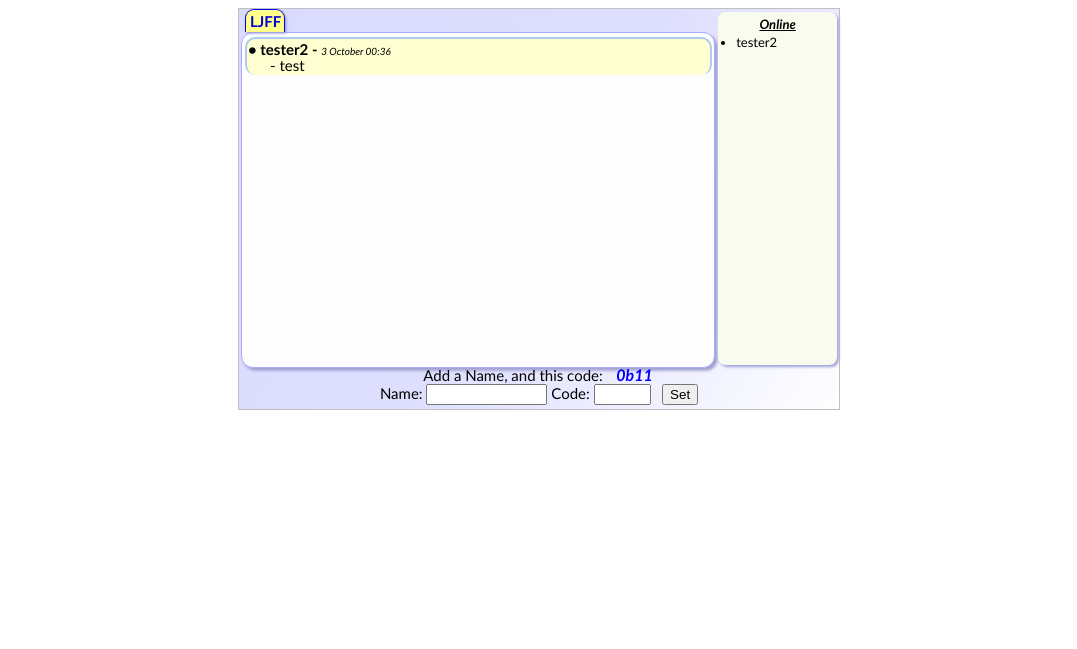
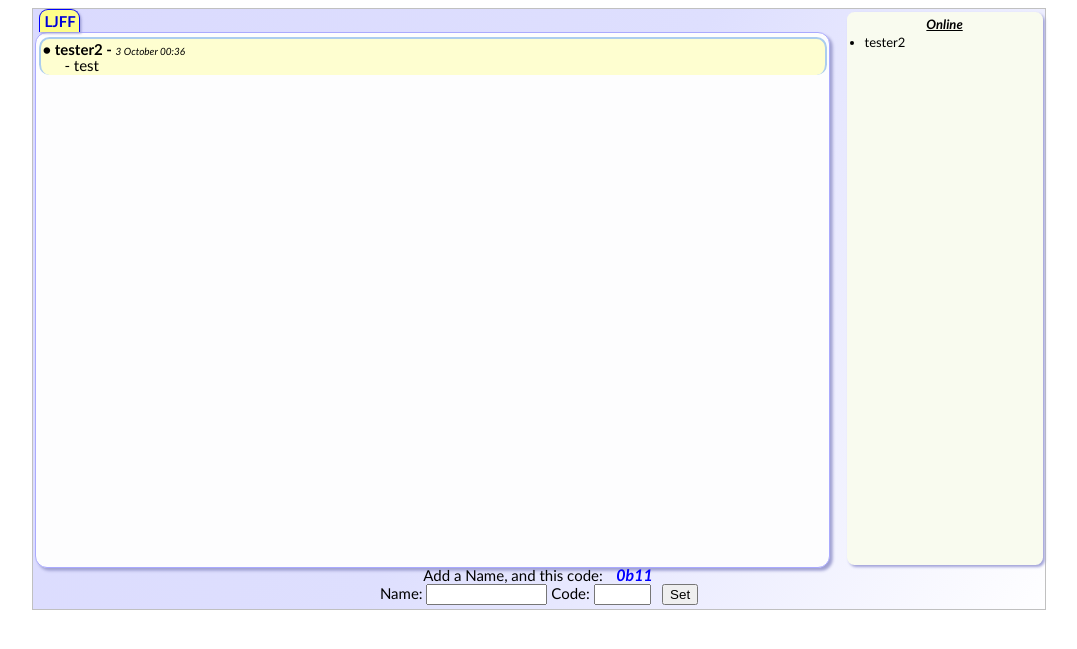
Before and after one commit to T4SG/columbus-team-15, a PHP site: page / in a window 1280 px wide. Shown: the top 649 px of the page, without its empty margins (101-1178 px from the left). Run offline with PHP 8.4, Linux system fonts and the light colour scheme.

Commit message:
fix size

```diff
--- a/chat/chatfiles/chatstyle.css
+++ b/chat/chatfiles/chatstyle.css
@@ -1,7 +1,8 @@
 /* chat */
 #chatarea {
  margin:2px auto;
- width:600px;
+ height: :80%;
+ width:80%;
  position:relative;
  background-color:#e1e1fe;
  border:1px solid silver;
@@ -28,7 +29,7 @@
 }
 #chatrooms {
  margin:3px auto 0px 2px;
- width:78%;
+ width:85%;
 }
 #chatrooms .chatroom {
  margin-right:3px;
@@ -64,7 +65,7 @@
  top:3px;
  right:2px;
  width:18.8%;
- height:349px;
+ height:549px;
  position:absolute;
  background-color:#f9fbef;
  overflow:auto;
@@ -92,7 +93,7 @@
 #chats {
  margin:2px auto 3px 2px;
  width:78%;
- height:330px;
+ height:530px;
  border:1px solid #aaaafe;
  background-color:#fdfdfe;
  overflow:auto;
--- a/chat/chattxt/LJFF.txt
+++ b/chat/chattxt/LJFF.txt
@@ -1 +1 @@
-{"time":1443847009,"users":{"1443847027":"tester2"},"chats":[{"user":"tester2","date":"3 October 00:36","chat":"test"}]}
+{"time":1443847009,"users":{"1443847202":"tester2"},"chats":[{"user":"tester2","date":"3 October 00:36","chat":"test"}]}
```
